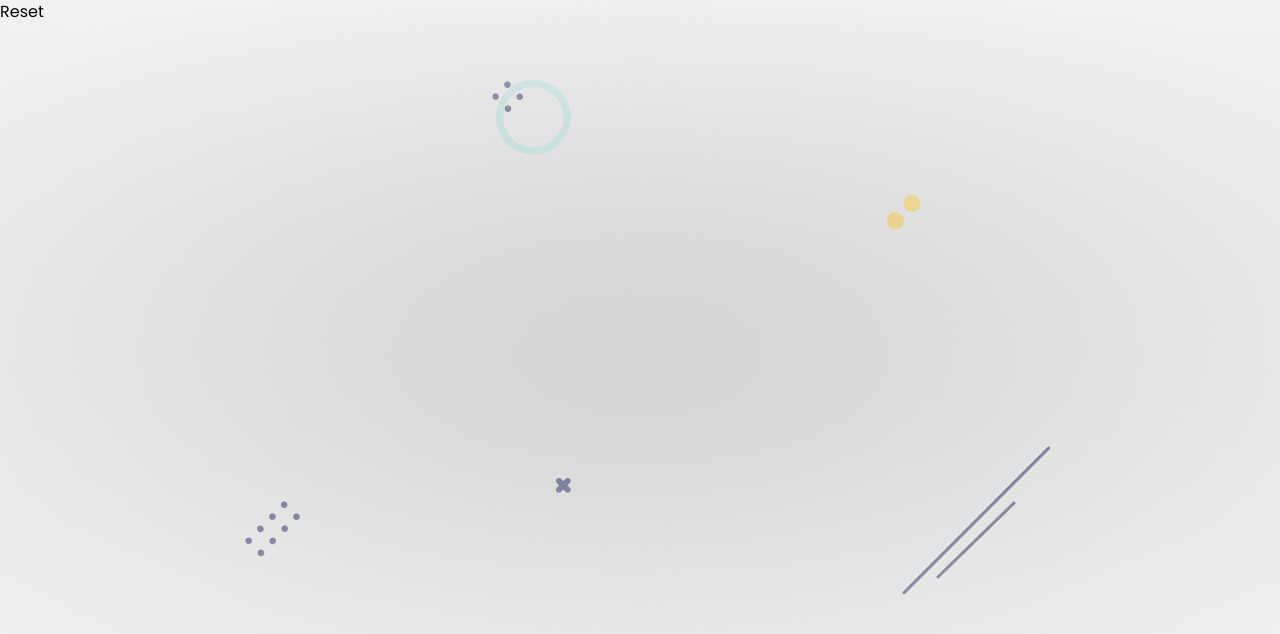
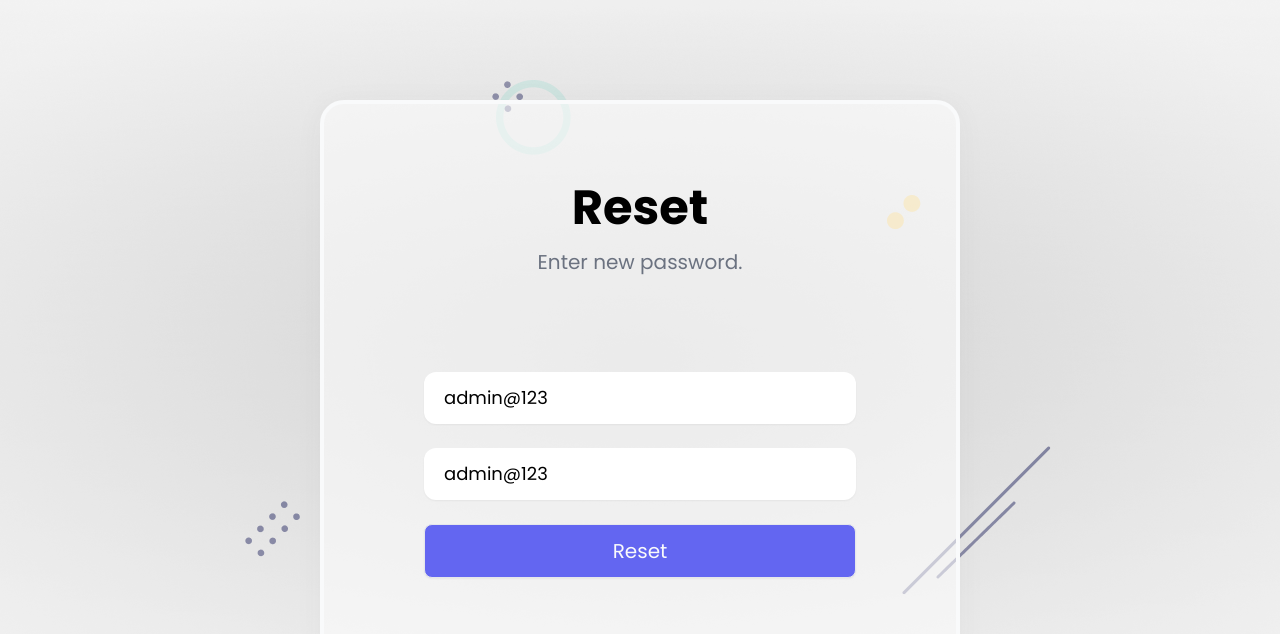
Before and after one commit to DevmanushRaky/mern-otp-login, a React (Create React App) app in the folder client/: page /reset in a window 1280 px wide. Shown: the top 634 px of the page. Built offline with nearby package versions, Linux system fonts and the light colour scheme.

Commit message:
password, recovery, reset UI created

```diff
--- a/client/src/components/Password.js
+++ b/client/src/components/Password.js
@@ -1,7 +1,59 @@
 import React from 'react'
+import { Link } from 'react-router-dom'
+import avatar from '../assets/profile.png';
+import { Toaster } from 'react-hot-toast';
+import { useFormik } from 'formik';
+import { passwordValidate } from '../helper/validate'
+
+import styles from '../styles/Username.module.css';
 
 export default function Password() {
+
+  const formik = useFormik({
+    initialValues : {
+      password : 'admin@123'
+    },
+    validate : passwordValidate,
+    validateOnBlur: false,
+    validateOnChange: false,
+    onSubmit : async values => {
+      console.log(values)
+    }
+  })
+
   return (
-    <div>Password</div>
+    <div className="container mx-auto">
+
+      <Toaster position='top-center' reverseOrder={false}></Toaster>
+
+      <div className='flex justify-center items-center h-screen'>
+        <div className={styles.glass}>
+
+          <div className="title flex flex-col items-center">
+            <h4 className='text-5xl font-bold'>Hello Again!</h4>
+            <span className='py-4 text-xl w-2/3 text-center text-gray-500'>
+              Explore More by connecting with us.
+            </span>
+          </div>
+
+          <form className='py-1' onSubmit={formik.handleSubmit}>
+              <div className='profile flex justify-center py-4'>
+                  <img src={avatar} className={styles.profile_img} alt="avatar" />
+              </div>
+
+              <div className="textbox flex flex-col items-center gap-6">
+                  <input {...formik.getFieldProps('password')} className={styles.textbox} type="text" placeholder='Password' />
+                  <button className={styles.btn} type='submit'>Sign In</button>
+              </div>
+
+              <div className="text-center py-4">
+                <span className='text-gray-500'>Forgot Password? <Link className='text-red-500' to="/recovery">Recover Now</Link></span>
+              </div>
+
+          </form>
+
+        </div>
+      </div>
+    </div>
   )
 }
--- a/client/src/components/Reset.js
+++ b/client/src/components/Reset.js
@@ -1,7 +1,53 @@
 import React from 'react'
+import { Link } from 'react-router-dom'
+import avatar from '../assets/profile.png';
+import { Toaster } from 'react-hot-toast';
+import { useFormik } from 'formik';
+import { resetPasswordValidation } from '../helper/validate'
+
+import styles from '../styles/Username.module.css';
 
 export default function Reset() {
+
+  const formik = useFormik({
+    initialValues : {
+      password : 'admin@123',
+      confirm_pwd: 'admin@123'
+    },
+    validate : resetPasswordValidation,
+    validateOnBlur: false,
+    validateOnChange: false,
+    onSubmit : async values => {
+      console.log(values)
+    }
+  })
+
   return (
-    <div>Reset</div>
+    <div className="container mx-auto">
+
+      <Toaster position='top-center' reverseOrder={false}></Toaster>
+
+      <div className='flex justify-center items-center h-screen'>
+        <div className={styles.glass} style={{ width : "50%"}}>
+
+          <div className="title flex flex-col items-center">
+            <h4 className='text-5xl font-bold'>Reset</h4>
+            <span className='py-4 text-xl w-2/3 text-center text-gray-500'>
+              Enter new password.
+            </span>
+          </div>
+
+          <form className='py-20' onSubmit={formik.handleSubmit}>
+              <div className="textbox flex flex-col items-center gap-6">
+                  <input {...formik.getFieldProps('password')} className={styles.textbox} type="text" placeholder='New Password' />
+                  <input {...formik.getFieldProps('confirm_pwd')} className={styles.textbox} type="text" placeholder='Repeat Password' />
+                  <button className={styles.btn} type='submit'>Reset</button>
+              </div>
+
+          </form>
+
+        </div>
+      </div>
+    </div>
   )
 }
--- a/client/src/helper/validate.js
+++ b/client/src/helper/validate.js
@@ -3,6 +3,45 @@
 /** validate login page username */
 export async function usernameValidate(values){
     const errors = usernameVerify({}, values);
+
+    return errors;
+}
+
+/** validate password */
+export async function passwordValidate(values){
+    const errors = passwordVerify({}, values);
+
+    return errors;
+}
+
+/** validate reset password */
+export async function resetPasswordValidation(values){
+    const errors = passwordVerify({}, values);
+
+    if(values.password !== values.confirm_pwd){
+        errors.exist = toast.error("Password not match...!");
+    }
+
+    return errors;
+}
+
+
+/** ************************************************* */
+
+/** validate password */
+function passwordVerify(errors = {}, values){
+
+    const specialChars = /[`!@#$%^&*()_+\-=\[\]{};':"\\|,.<>\/?~]/;
+
+    if(!values.password){
+        errors.password = toast.error("Password Required...!");
+    } else if(values.password.includes(" ")){
+        errors.password = toast.error("Wrong Password...!");
+    }else if(values.password.length < 4){
+        errors.password = toast.error("Password must be more than 4 characters long");
+    }else if(!specialChars.test(values.password)){
+        errors.password = toast.error("Password must have special character");
+    }
 
     return errors;
 }
```
